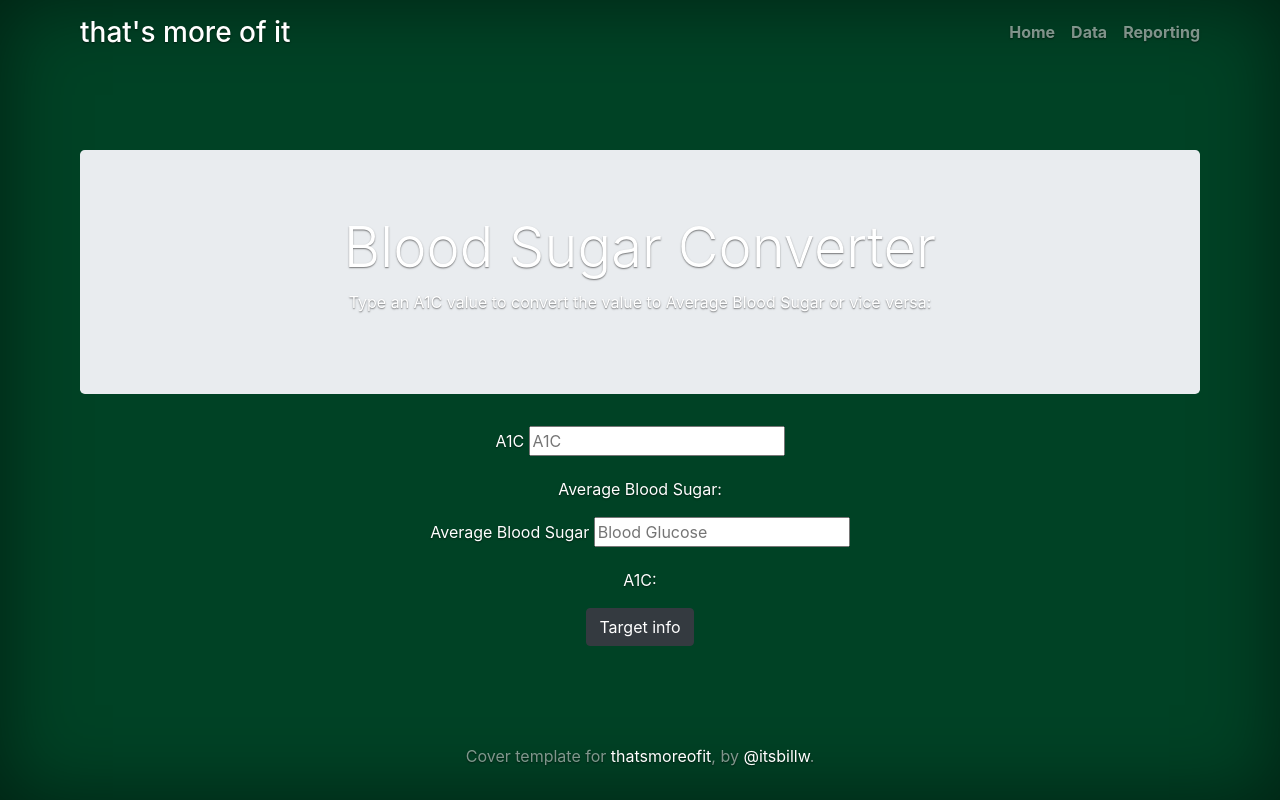
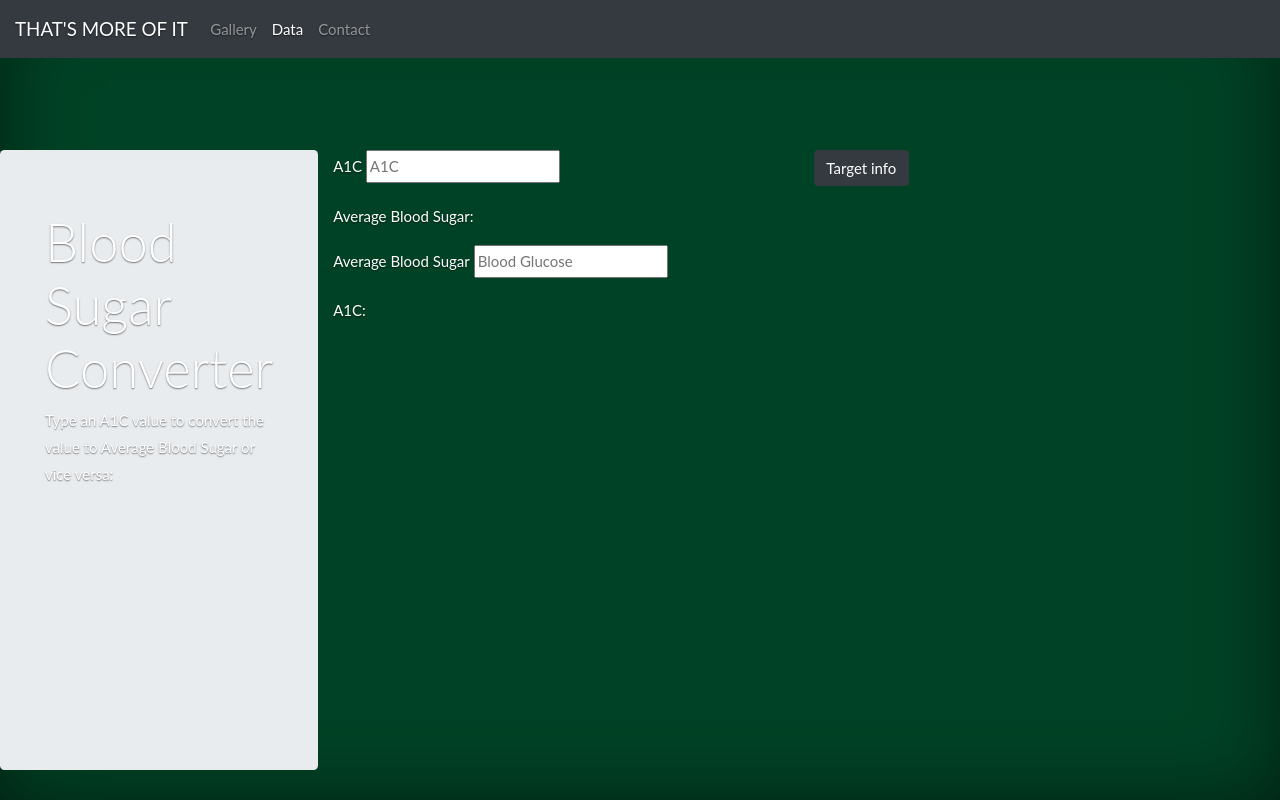
Before and after one commit to itsbillw/thatsmoreofit-django, a Django app: page /data/converter/ in a window 1280 px wide. Run offline with Django 3.2, Linux system fonts and the light colour scheme; some libraries are stand-ins or nearby versions.

Commit message:
linking data app

```diff
--- a/data/static/data/cover.css
+++ b/data/static/data/css/cover.css
@@ -31,6 +31,7 @@
 }
 
 body {
+  padding-top: 10rem;
   display: -ms-flexbox;
   display: flex;
   color: #fff;
--- a/data/templates/data/base.html
+++ b/data/templates/data/base.html
@@ -1,52 +1,30 @@
+{% extends "home/base.html" %}
 {% load bootstrap4 %}
 {% load staticfiles %}
 
-<!doctype html>
-<html lang="en">
-  <head>
-    <meta charset="utf-8">
-    <meta name="google" content="notranslate">
-    <meta http-equiv="Content-Language" content="en">
-    <meta name="viewport" content="width=device-width, initial-scale=1, shrink-to-fit=no">
+{% block header %}
+<title>That's more of it - Data Learning</title>
+<link rel="stylesheet" type="text/css" href="{% static 'data/css/cover.css' %}">
+{% endblock header %}
 
-    <title>that's more of it - data</title>
+{% block subheader %}
+{% endblock subheader %}
 
-    {# Load CSS and JavaScript #}
-    {% bootstrap_css %}
-    {% bootstrap_javascript jquery='full' %}
+{% block navbar %}
+<div class="collapse navbar-collapse" id="navbarsExampleDefault">
+  <ul class="navbar-nav mr-auto">
+    <li class="nav-item">
+      <a class="nav-link" href="{% url 'gallery:index' %}">Gallery</a>
+    </li>
+    <li class="nav-item active">
+      <a class="nav-link" href="{% url 'data:index' %}">Data</a>
+    </li>
+    <li class="nav-item">
+      <a class="nav-link" href="{% url 'home:index' %}#contact">Contact</a>
+    </li>
+  </ul>
+</div>
+{% endblock navbar %}
 
-    <link rel="icon" href="{% static 'home/images/tukibill.ico' %}">
-    <link rel="stylesheet" type="text/css" href="{% static 'data/cover.css' %}">
-    {% block header %}
-    {% endblock header %}
-
-  </head>
-
-  <body class="text-center">
-
-    <div class="cover-container d-flex w-100 h-100 p-3 mx-auto flex-column">
-      <header class="masthead mb-auto">
-        <div class="inner">
-          <h3 class="masthead-brand">that's more of it</h3>
-          <nav class="nav nav-masthead justify-content-center">
-            <a class="nav-link" href="{% url 'home:index' %}">Home</a>
-            <a class="nav-link" href="{% url 'data:index' %}">Data</a>
-            <a class="nav-link" href="{% url 'data:reporting' %}">Reporting</a>
-          </nav>
-        </div>
-      </header>
-
-      {% block subheader %}
-      {% endblock subheader %}
-
-      {% block content %}
-      {% endblock content %}
-
-      <footer class="mastfoot mt-auto">
-        <div class="inner">
-          <p>Cover template for <a href="http://itsbillw.pythonanywhere.com/">thatsmoreofit</a>, by <a href="https://twitter.com/itsbillw">@itsbillw</a>.</p>
-        </div>
-      </footer>
-    </div>
-  </body>
-</html>
+{% block content %}
+{% endblock content %}
--- a/data/templates/data/convert.html
+++ b/data/templates/data/convert.html
@@ -2,9 +2,9 @@
 {% load bootstrap4 %}
 {% load staticfiles %}
 
-{% block header %}
+{% block subheader %}
 <script type="text/javascript" src="{% static 'data/js/converter.js' %}"></script>
-{% endblock header %}
+{% endblock subheader %}
 
 {% block content %}
 <div class="jumbotron">
--- a/home/templates/home/base.html
+++ b/home/templates/home/base.html
@@ -15,7 +15,6 @@
     <link rel="stylesheet" type="text/css" href="{% static 'home/css/home-style.css' %}">
 
     {% block header %}
-
     {% endblock %}
 
   </head>
@@ -29,13 +28,14 @@
       </button>
 
       {% block navbar %}
-
       {% endblock navbar %}
 
     </nav>
 
+    {% block subheader %}
+    {% endblock subheader %}
+
     {% block content %}
-
     {% endblock %}
 
     <script type="text/javascript" src="{% static 'home/js/scrolling.js' %}"></script>
```
Also changed, not shown: data/templates/data/index.html (+3 -6 lines), gallery/templates/gallery/albums.html (deleted, +0 -9 lines), gallery/templates/gallery/base.html (deleted, +0 -62 lines).
